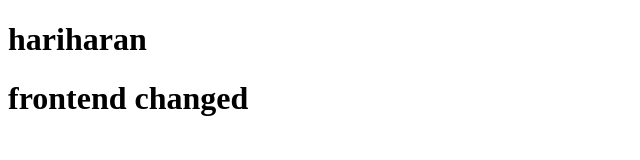
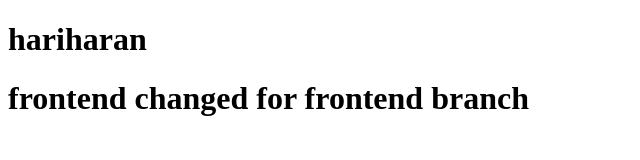
Before and after one commit to hariharan-1607/samplerepo, a plain HTML site: page index.html in a window 1280 px wide. Shown: the whole page, without its empty margins (0-640 px from the left). Drawn offline with Linux system fonts and the light colour scheme.

Commit message:
change in html code for frontend branch

```diff
--- a/index.html
+++ b/index.html
@@ -5,6 +5,6 @@
     </head>
 <body>
     <h1>hariharan</h1>
-    <h1>frontend changed</h1>
+    <h1>frontend changed for frontend branch</h1>
 </body>
 </html>
```
